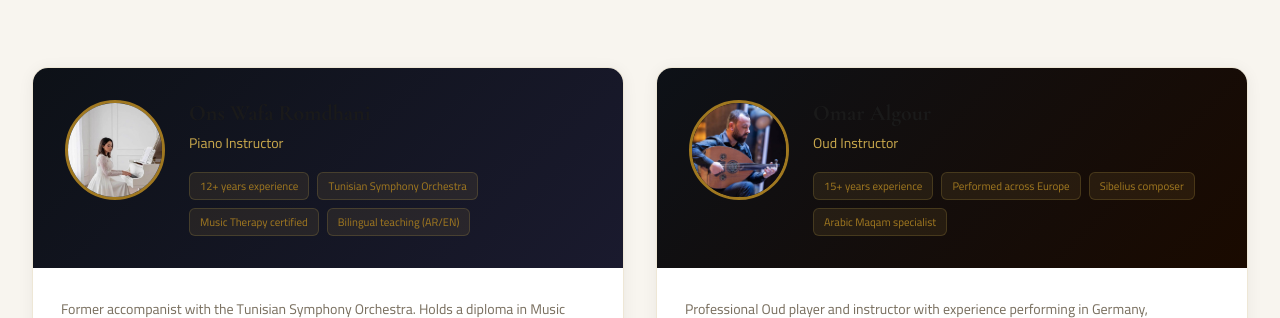
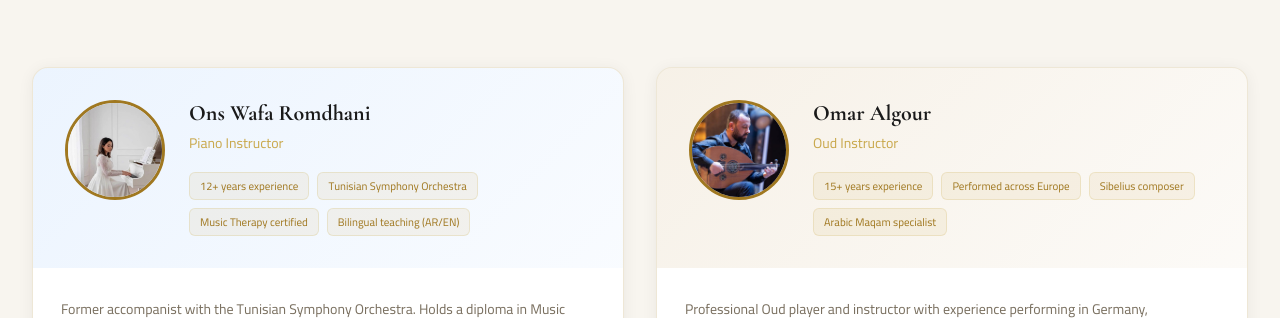
Before and after one commit to abirdakhlaoui/pianoud, a Next.js app: page /about in a window 1280 px wide. Shown: the part 1434-1752 px from the top of the page. Built offline with nearby package versions, Linux system fonts and the light colour scheme; no server answers.

Commit message:
Fix dark backgrounds on About page for light theme

```diff
--- a/src/app/about/page.tsx
+++ b/src/app/about/page.tsx
@@ -36,7 +36,7 @@ export default function AboutPage() {
       {/* ── HERO ── */}
       <section style={{
         padding:"100px 0 80px",
-        background:"linear-gradient(135deg,#080808 0%,#0d1117 40%,#1a1a2e 70%,#080808 100%)",
+        background:"var(--ink-soft)",
         borderBottom:"1px solid var(--border)",
         textAlign:"center",
       }}>
@@ -158,8 +158,8 @@ export default function AboutPage() {
                 <div style={{
                   padding:32,
                   background: instructor.instrument==="PIANO"
-                    ? "linear-gradient(135deg,#0d1117,#1a1a2e)"
-                    : "linear-gradient(135deg,#0d1117,#1a0a00)",
+                    ? "linear-gradient(135deg, rgba(96,165,250,0.12), rgba(96,165,250,0.04))"
+                    : "linear-gradient(135deg, rgba(184,137,59,0.12), rgba(184,137,59,0.04))",
                   display:"flex", gap:24, alignItems:"flex-start",
                 }}>
                   <div style={{ width:100, height:100, borderRadius:"50%", overflow:"hidden", border:"3px solid var(--gold)", flexShrink:0 }}>
```
